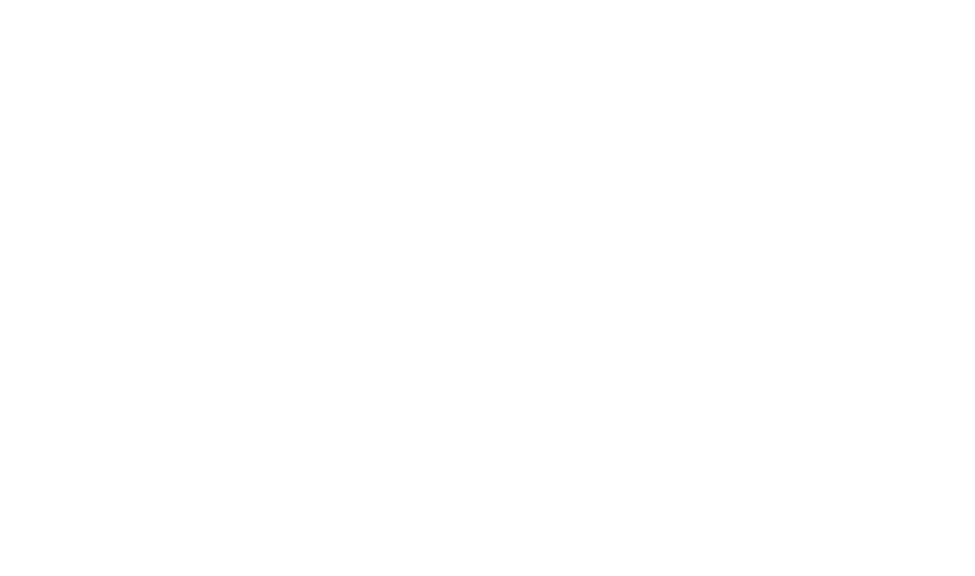
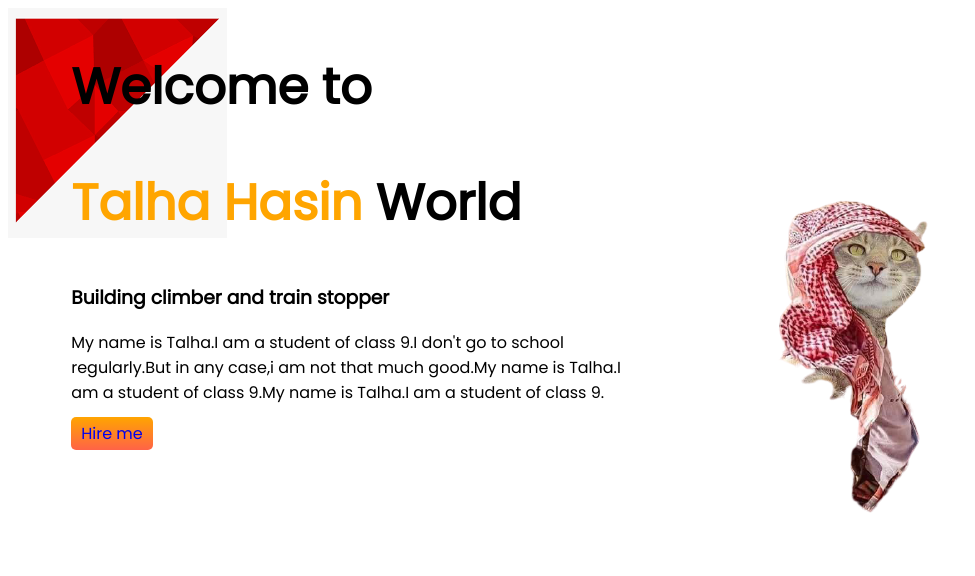
Before and after one commit to THBH1032006/Developer-portfolio, a plain HTML site: page index.html in a window 1280 px wide. Shown: the whole page, without its empty margins (0-975 px from the left). Drawn offline with Linux system fonts and the light colour scheme.

Commit message:
gitcommit

```diff
--- a/index.html
+++ b/index.html
@@ -5,9 +5,25 @@
     <meta http-equiv="X-UA-Compatible" content="IE=edge">
     <meta name="viewport" content="width=device-width, initial-scale=1.0">
     <title> Talha Portfolio</title>
+    <link rel="preconnect" href="https://fonts.googleapis.com">
+    <link rel="preconnect" href="https://fonts.gstatic.com" crossorigin>
+    <link href="https://fonts.googleapis.com/css2?family=Poppins&display=swap" rel="stylesheet">
     <link rel="stylesheet" href="style.css">
 </head>
 <body>
+    <section class="top-banner">
+        <div class="half-width">
+            <h1>Welcome to</h1>
+            <h1><span>Talha Hasin</span> World</h1>
+            <h3>Building climber and train stopper</h3>
+            <p>My name is Talha.I am a student of class 9.I don't go to school      regularly.But in any case,i am not that much good.My name is Talha.I am a student of class 9.My name is Talha.I am a student of class 9.</p>
+            <a class="link-button" href="https://www.google.com/">Hire me</a>
+        </div>
+        <div class="half-width">
+            <img src="ugwayy-removebg-preview.png" alt="">
+        </div>
+    </section>
+
 
 </body>
 </html>
--- a/style.css
+++ b/style.css
@@ -0,0 +1,29 @@
+body{
+    font-family: 'Poppins', sans-serif;
+}
+h1{
+    font-size: 50px;
+}
+span{
+    color:orange;
+}
+section{
+    display: flex;
+}
+.half-width{
+    width: 50%;
+    padding-left: 5%;
+}
+half width img{
+    width:80%;
+}
+.link-button{
+    text-decoration: none;
+   background-image: linear-gradient(orange,tomato);
+    padding:5px 10px;
+    border-radius:5px ;
+}
+.top-banner{
+    background-image: url(downlod.png);
+    background-repeat:no-repeat ;
+}
```
Also changed, not shown: dhuru.jpg (added), donload.png (added), download.png (added), downlod.png (added), ugwayy-removebg-preview.png (added), ugwayy.jpg (added).
